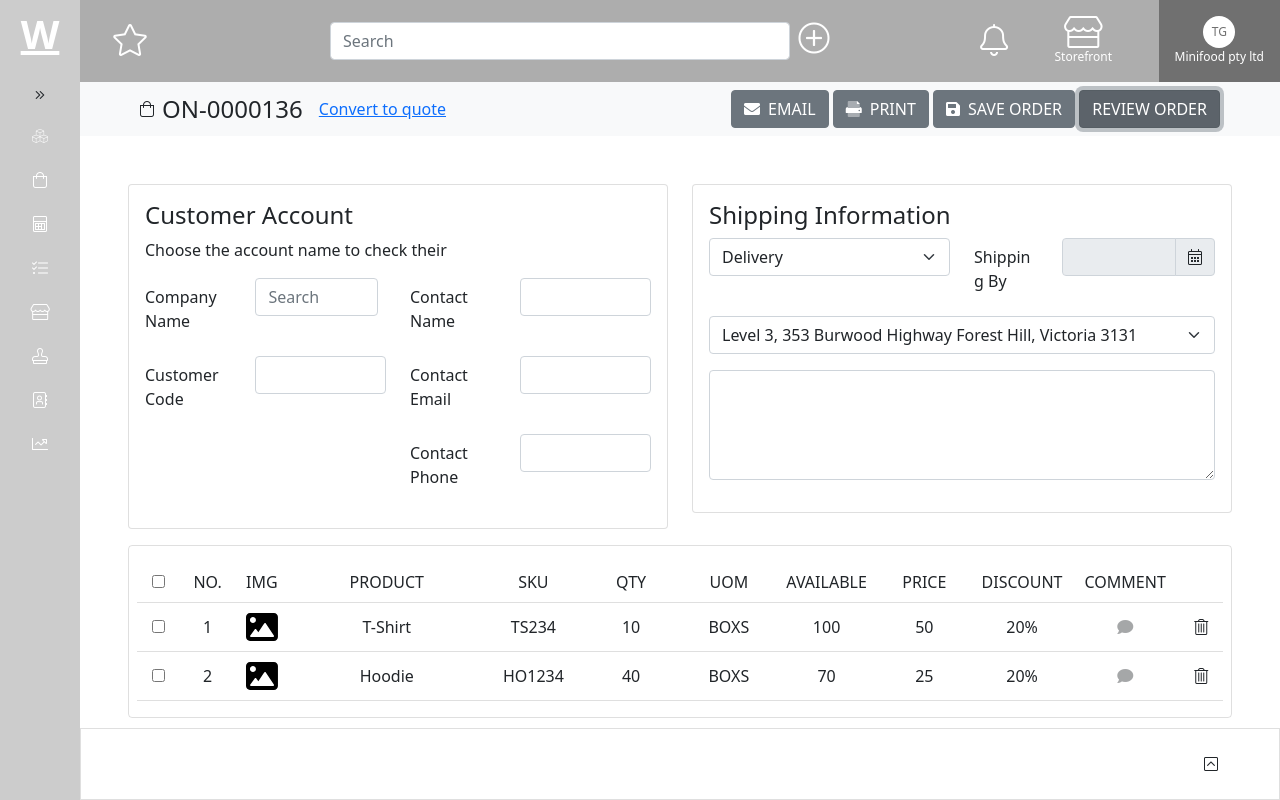
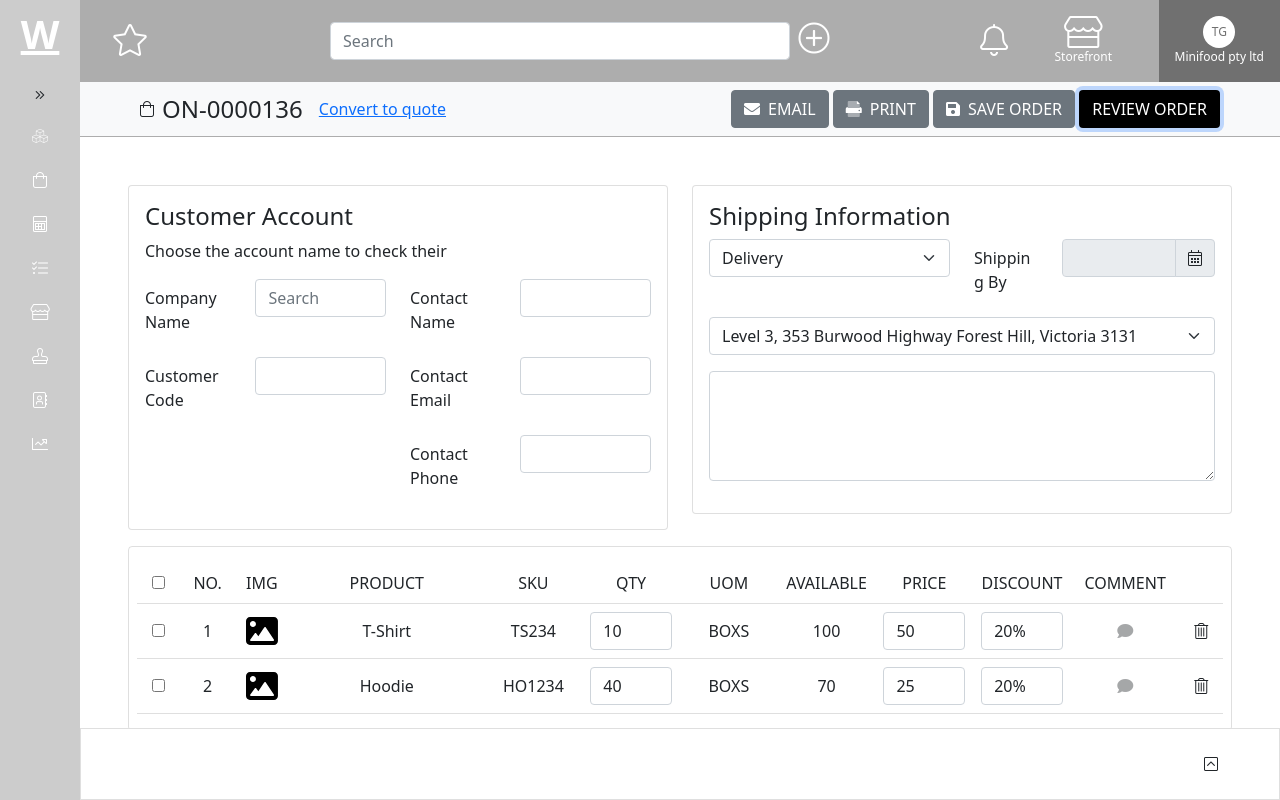
Before and after one commit to Pippen-peng/Pronto-Xi-Sales-App, a plain HTML site: page index2.html in a window 1280 px wide. Both pictures are taken after a click on the button "REVIEW ORDER". Drawn offline with Linux system fonts and the light colour scheme.

Commit message:
Update subnav and button color

```diff
--- a/css/style.css
+++ b/css/style.css
@@ -6,6 +6,13 @@ body {
 /*Header and Nav style */
 a:hover{
   cursor: pointer;
+}
+.btn-black{
+  background-color: #000;
+  color: #fff;
+}
+.btn.btn-black:hover{
+  color: #707070;
 }
 .header .navbar{
   background: #ADADAD;
@@ -50,6 +57,7 @@ a:hover{
 }
 .header .subnavbar {
   background-color: #f8f9fa;
+  border-bottom: 1px solid #ADADAD;
 }
 .header .subnavbar .fas, .header .subnavbar .fad, .header .subnavbar .fal{
   margin-right: 0.5rem;
--- a/index2.html
+++ b/index2.html
@@ -143,7 +143,7 @@
                   <i class="fad fa-print"></i>PRINT</button>
                 <button type="button" class="btn btn-secondary">
                   <i class="fas fa-save"></i>SAVE ORDER</button>
-                <button type="button" class="btn btn-secondary">REVIEW ORDER</button>
+                <button type="button" class="btn btn-black" onclick="addToOrder()">REVIEW ORDER</button>
               </div>
             </div>
           </div>
@@ -162,7 +162,7 @@
                         <label for="search-account-name" class="col-sm-5 col-form-label">Company Name</label>
                         <div class="col-sm-7">
                           <form class="d-flex">
-                            <input id="search-account-name" class="form-control me-2" type="search" placeholder="Search" aria-label="Search">
+                            <input id="search-account-name" class="form-control" type="search" placeholder="Search" aria-label="Search">
                           </form>
                         </div>
                       </div>
--- a/js/main.js
+++ b/js/main.js
@@ -134,10 +134,26 @@ const cartData = [{
 	price: 25,
 	discount: "20%",
 	comment: "Chect expire date "
-},
+}
 
 ];
 
+const OrderData = [{
+	id: '',
+	orderid: '',
+	productid: '',
+	title: '',
+	sku: '',
+	qty: '',
+	uom: '',
+	availability: '',
+	price: '',
+	discount: '',
+	comment:''
+
+}
+
+];
 
 var db;
 var request = window.indexedDB.open("newDatabase", 1);
@@ -163,6 +179,9 @@ request.onupgradeneeded = function(event) {
 	var objectStore3 = db.createObjectStore("cart", {
     keyPath: "id"
   });
+	var objectStore4 = db.createObjectStore("order", {
+    keyPath: "id"
+  });
 
   for (var i in customerData) {
     objectStore.add(customerData[i]);
@@ -171,7 +190,10 @@ request.onupgradeneeded = function(event) {
     objectStore2.add(productData[k]);
   }
 	for (var l in cartData) {
-    objectStore3.add(productData[l]);
+    objectStore3.add(cartData[l]);
+  }
+	for (var m in OrderData) {
+    objectStore4.add(OrderData[m]);
   }
 }
 
@@ -244,10 +266,11 @@ function loadTable() {
         '<div class="col-prod-img">' + ' <img src="img/image-solid.svg">' + '</div>' +
         '<div class="col-prod-title">' + cursor.value.title + '</div>' +
         '<div class="col-prod-sku">' + cursor.value.sku + '</div>' +
-        '<div class="col-prod-qty">' + cursor.value.qty + '</div>' + '<div class="col-prod-uom">' + cursor.value.uom + '</div>' +
+        '<div class="col-prod-qty"> <input type="text" class="form-control" id="CartProdQty" value="' + cursor.value.qty + '"></div>' +
+				'<div class="col-prod-uom">' + cursor.value.uom + '</div>' +
         '<div class="col-prod-availability">' + cursor.value.availability + '</div>' +
-        '<div class="col-prod-price">' + cursor.value.price + '</div>' +
-        '<div class="col-prod-discount">' + cursor.value.discount + '</div>' +
+        '<div class="col-prod-price"> <input type="text" class="form-control" id="CartProdPrice" value="' + cursor.value.price + '"></div>' +
+        '<div class="col-prod-discount"><input type="text" class="form-control" id="CartProdDiscount" value="' + cursor.value.discount + '" ></div>' +
         '<div class="col-prod-comment">' + '<i class="fad fa-comment" data-bs-toggle="tooltip" data-bs-placement="top" title="' + cursor.value.comment + '" ></i>' + '</div>' +
         '<div class="col-prod-del">' + '<i id=' + cursor.key + ' class="fal fa-trash-alt prod-del"  onclick="deleteCartProduct(this.id)"></i>' + '</div>' +
         '</div>');
@@ -288,6 +311,42 @@ function addToCart() {
   request.onsuccess = function(event) {
     loadTable();
     clearButtons();
+  };
+
+  request.onerror = function(event) {
+    alert("error");
+  }
+}
+function addToOrder() {
+
+	// var objectStore = db.transaction("customer").objectStore("customer");
+  // objectStore.openCursor().onsuccess = function(event) {
+  //   var cursor = event.target.result;
+  //   if (cursor) {
+
+  //     company_names.push({ "label": cursor.value.company, "value": cursor.key });
+  //     cursor.continue(); // wait for next event
+
+  //   } else {
+
+  //   }
+  // };
+
+  var request = db.transaction(["order"], "readwrite").objectStore("order").add({
+    id: 2,
+    title: ProdTitle,
+    sku: ProdSku,
+    qty: ProdQty,
+    uom: ProdUom,
+    availability: ProdAvai,
+    price: ProdPrice,
+    discount: ProdDiscount,
+    comment: ProdComment
+  });
+
+
+  request.onsuccess = function(event) {
+    loadOrderTable();
   };
 
   request.onerror = function(event) {
```
